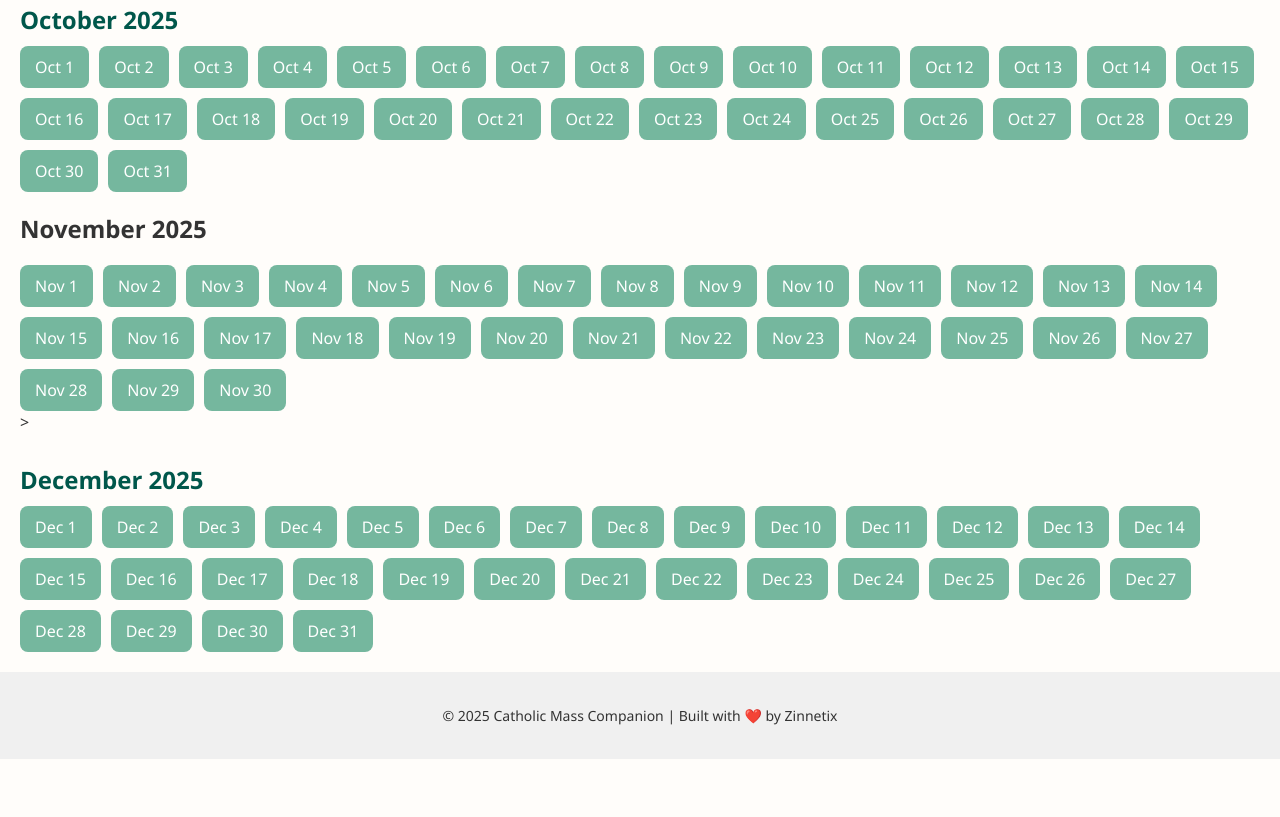
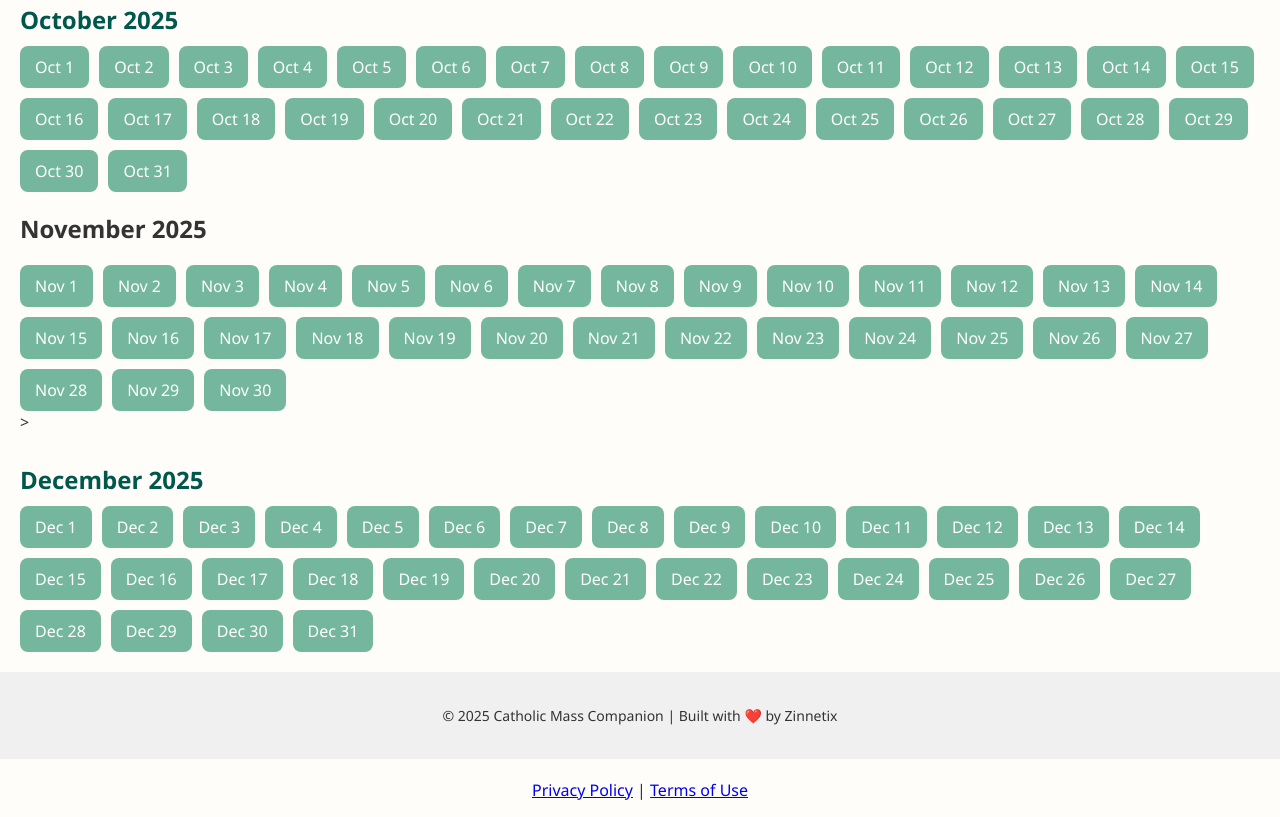
Before and after one commit to Zinnetix/Catholic-Mass-companion-, a plain HTML site: page index.html in a window 1280 px wide. Shown: the part 430-1247 px from the top of the page. Before the commit the page ends 1189 px from the top, so only its background shows below. Drawn offline with Linux system fonts and the light colour scheme.

Commit message:
Update index.html

```diff
--- a/index.html
+++ b/index.html
@@ -167,5 +167,9 @@
   <footer>
     <p>&copy; 2025 Catholic Mass Companion | Built with ❤️ by Zinnetix</p>
   </footer>
+  <p style="text-align: center; margin-top: 20px;">
+  <a href="privacy.html">Privacy Policy</a> |
+  <a href="terms.html">Terms of Use</a>
+  </p>
 </body>
   </html>
```
